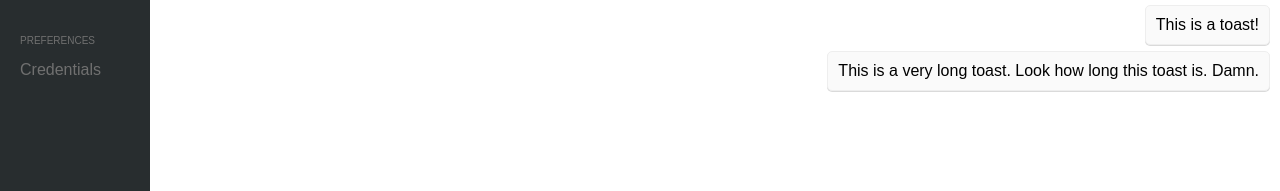
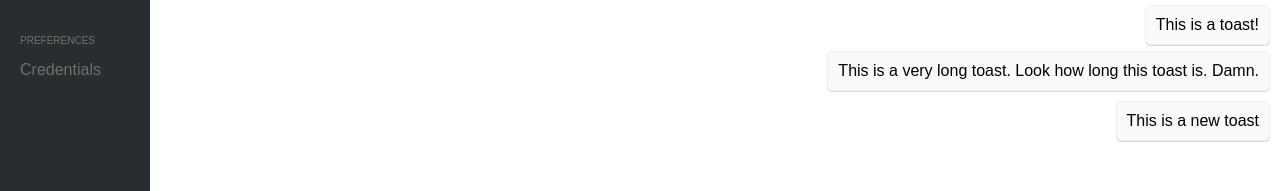
Before and after one commit to pteroborne/XactTools, a React app: page / in a window 1280 px wide. Shown: the top 191 px of the page. Built offline with nearby package versions, Linux system fonts and the light colour scheme; no server answers.

Commit message:
Added toast removal

```diff
--- a/src/Toast.js
+++ b/src/Toast.js
@@ -2,12 +2,48 @@ import React, {Component} from 'react';
 import ReactDOM from 'react-dom';
 import './Toast.scss';
 
-export default class Parent extends Component{
+export default class ToastContainer extends Component{
+  constructor(){
+    super();
+    this.state = {toasts: [
+      {message: 'This is a toast!', display: true},
+      {message: 'This is a very long toast. Look how long this toast is. Damn.', display: true}
+    ]}
+  }
+
+  //Test method to generate new toast
+  componentDidMount(){
+    setTimeout(()=>{
+      this.setState({toasts: this.state.toasts.concat({message: 'This is a new toast', display: true})});
+    }, 1050);
+  }
+
+  removeToast = (i)=>{
+    //Find transition time of fade out
+    const time = getComputedStyle(ReactDOM.findDOMNode(i)).transition.match(/margin-top ([0-9]+)/)[1] * 1000;
+
+    //Start timer until removal
+    setTimeout(()=>{
+      //Store current toasts
+      const toasts = this.state.toasts;
+      toasts[i.props.id].display = false;
+      this.setState({toasts: toasts});
+    }, time);
+  }
+
   render(){
+    let renderedToasts = [];
+
+    //Render each toast in state
+    for(let i = 0; i < this.state.toasts.length; i++){
+      if(this.state.toasts[i].display){
+        renderedToasts.push(<Toast message={this.state.toasts[i].message} key={i} id={i} removeToast={this.removeToast}/>);
+      }
+    }
+
     return(
       <div className="notifications">
-        <Toast message="This is a toast!"/>
-        <Toast message="This is a very long toast. Look how long this toast is. Damn."/>
+        {renderedToasts}
       </div>
     );
   }
@@ -51,7 +87,7 @@ class Toast extends Component{
     this.setState({style: {
       marginTop: '-'+height+'px',
       boxShadow: 'none'
-    }});
+    }}, ()=>{this.props.removeToast(this)});
   }
 
   render(){
```
